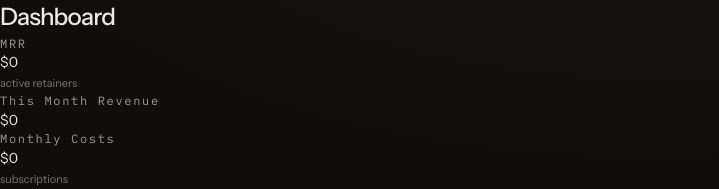
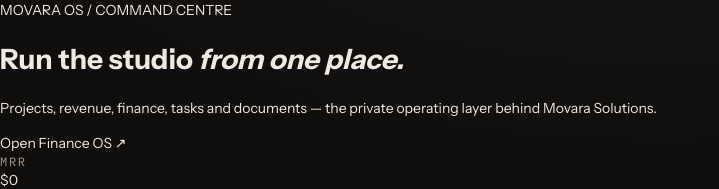
Before and after one commit to marcuseden777-source/dashboard-movara, a Next.js app: page / in a window 1280 px wide. Shown: the top 189 px of the page, without its empty margins (0-719 px from the left). Built offline with nearby package versions, Linux system fonts and the light colour scheme; no server answers; the database is empty.

Commit message:
Brand: redesign command centre hierarchy

```diff
--- a/app/page.tsx
+++ b/app/page.tsx
@@ -36,12 +36,17 @@ export default async function DashboardPage() {
   const overdueInvoices = ds.filter(d => d.kind === 'invoice' && d.status === 'Overdue');
 
   return (
-    <div className="page">
-      <div className="page-header">
-        <h1 className="page-title">Dashboard</h1>
-      </div>
+    <div className="page command-page">
+      <header className="command-hero">
+        <div>
+          <div className="command-kicker">MOVARA OS / COMMAND CENTRE</div>
+          <h1>Run the studio <em>from one place.</em></h1>
+          <p>Projects, revenue, finance, tasks and documents — the private operating layer behind Movara Solutions.</p>
+        </div>
+        <Link href="/finance" className="command-finance-link">Open Finance OS <span>↗</span></Link>
+      </header>
 
-      <div className="stats-grid">
+      <div className="stats-grid command-stats">
         <StatCard label="MRR" value={fmtMoney(mrr)} sub="active retainers" />
         <StatCard label="This Month Revenue" value={fmtMoney(monthRevenue)} />
         <StatCard label="Monthly Costs" value={fmtMoney(monthlyCost)} sub="subscriptions" />
@@ -53,7 +58,7 @@ export default async function DashboardPage() {
           trend={overdueInvoices.length > 0 ? 'down' : 'neutral'} />
       </div>
 
-      <div className="two-col">
+      <div className="two-col command-panels">
         <div>
           <div className="section-header">
             <h2 className="section-title">Open Tasks</h2>
```
